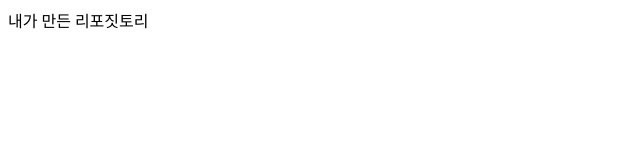
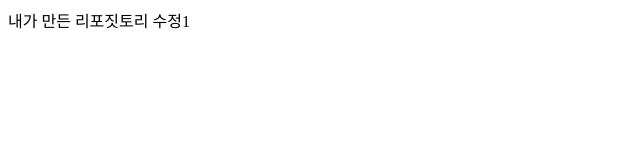
Before and after one commit to do-young11/self, a plain HTML site: page index.html in a window 1280 px wide. Shown: the full height of the page, 0-640 px from the left. Drawn offline with Linux system fonts and the light colour scheme.

Commit message:
Update index.html

```diff
--- a/index.html
+++ b/index.html
@@ -8,5 +8,7 @@
 <body>
 
     내가 만든 리포짓토리
+
+    수정1
 </body>
 </html>
```
